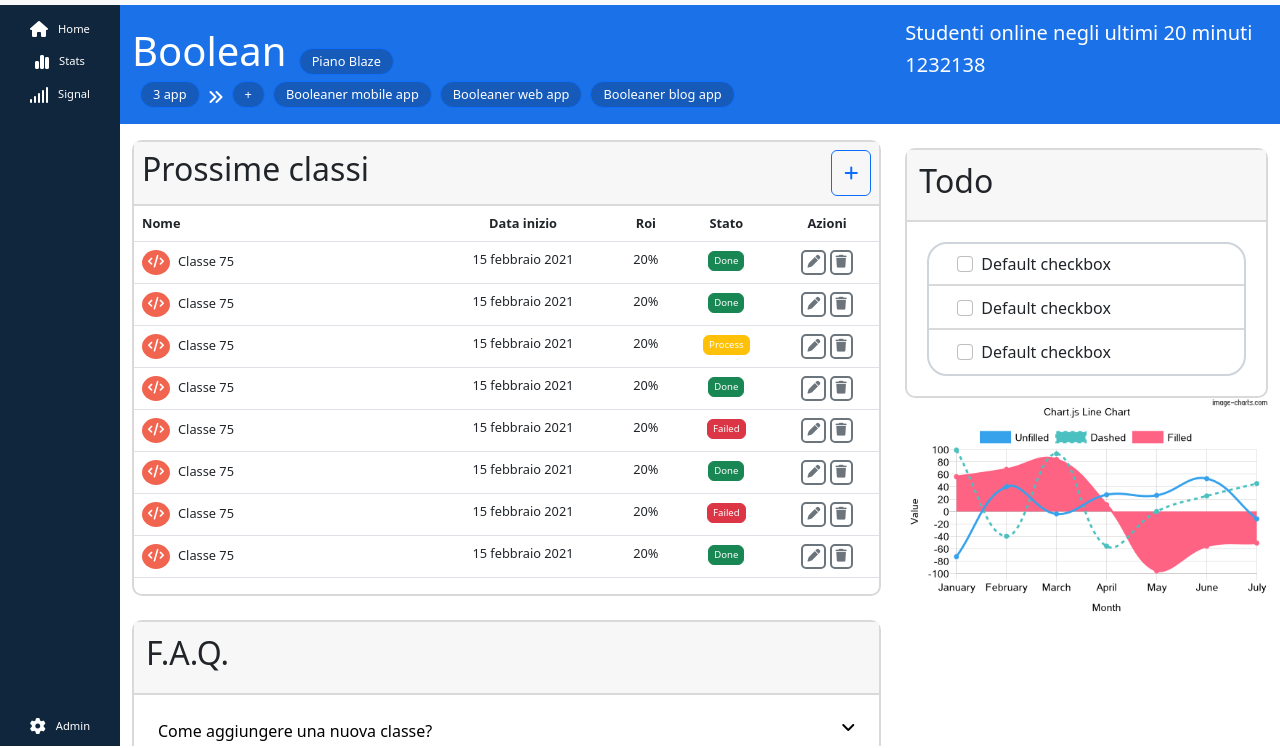
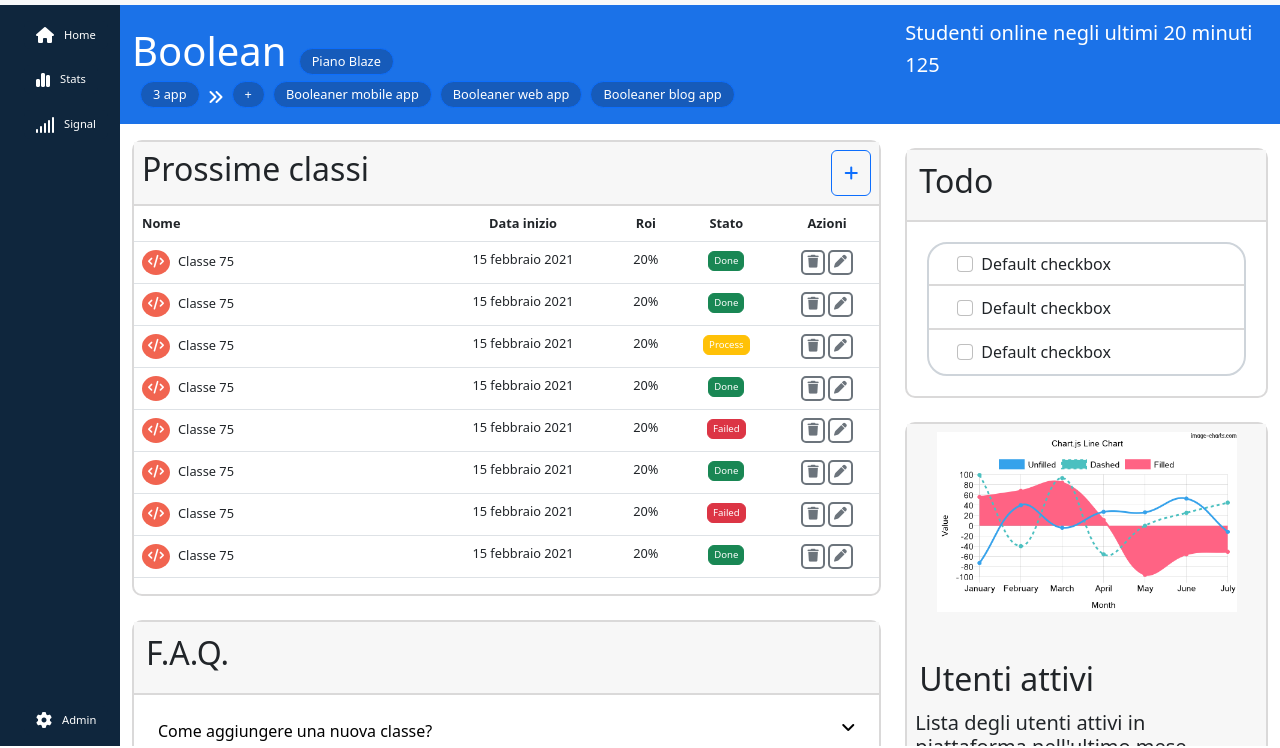
Before and after one commit to FrancescoMain/html-css-bootstrap-dashboard, a plain HTML site: page index.html in a window 1280 px wide. Shown: the part 52-800 px from the top of the page. Drawn offline with nearby package versions, Linux system fonts and the light colour scheme.

Commit message:
Graph and details

```diff
--- a/index.html
+++ b/index.html
@@ -44,9 +44,9 @@
                     <i class="fa-solid fa-bell"></i>
                 </button>
                 <ul class="dropdown-menu">
-                  <li><a class="dropdown-item" href="#">Action</a></li>
-                  <li><a class="dropdown-item" href="#">Another action</a></li>
-                  <li><a class="dropdown-item" href="#">Something else here</a></li>
+                  <li><a class="dropdown-item" href="#">Profilo</a></li>
+                  <li><a class="dropdown-item" href="#">Fatturazione</a></li>
+                  <li><a class="dropdown-item" href="#">Logout</a></li>
                 </ul>
               </div>
         </div>
@@ -57,23 +57,31 @@
             <!-- side bar  -->
             <div class="ms_side d-flex flex-column justify-content-between">
                 <div class="container">
-                    <div class="mt-3 d-flex justify-content-center align-items-center text-white">
+                    <div class="mt-3">
+                        <button type="button" class="btn btn-primary ms_navbut">
                             <i class="fa-solid fa-house"></i>
                             <span class="none ms_text_margin">Home</span>
+                        </button>
                     </div>
-                    <div class="mt-3 d-flex justify-content-center align-items-center text-white">
+                    <div class="mt-3">
+                        <button type="button" class="btn btn-primary ms_navbut">
                             <i class="fa-solid fa-chart-simple"></i>
                             <span class="none ms_text_margin">Stats</span>
+                        </button>
                     </div>
-                    <div class="mt-3 d-flex justify-content-center align-items-center text-white">
+                    <div class="mt-3">
+                        <button type="button" class="btn btn-primary ms_navbut">
                             <i class="fa-solid fa-signal"></i>
                             <span class="none ms_text_margin">Signal</span>
+                        </button>
                     </div>
                 </div>
                 <div class="container">
-                    <div class="mt-3 d-flex justify-content-center align-items-center text-white mb-4">
+                    <div class="mt-3">
+                        <button type="button" class="btn btn-primary ms_navbut mb-4">
                             <i class="fa-solid fa-gear"></i>
                             <span class="none ms_text_margin">Admin</span>
+                        </button>
                     </div>
                 </div>
             </div>
@@ -95,7 +103,7 @@
                     </div>
                     <div class="col col-lg-4 py-3 text-white">
                         <h5>Studenti online negli ultimi 20 minuti</h5>
-                        <h5>1232138</h5>
+                        <h5>125</h5>
                     </div>
                 </div>
 
@@ -109,15 +117,27 @@
 
                                 <div class="offcanvas offcanvas-end" tabindex="-1" id="offcanvasRight" aria-labelledby="offcanvasRightLabel">
                                     <div class="offcanvas-header">
-                                        <h5 class="offcanvas-title" id="offcanvasRightLabel">Offcanvas right</h5>
+                                        <h5 class="offcanvas-title" id="offcanvasRightLabel">Aggiungi Classe</h5>
                                         <button type="button" class="btn-close" data-bs-dismiss="offcanvas" aria-label="Close"></button>
                                     </div>
                                     <div class="offcanvas-body">
-                                        ...
+                                        <form>
+                                            <div class="mb-3">
+                                              <label for="Nome" class="form-label">Nome</label>
+                                              <input type="text" class="form-control" id="Nome" aria-describedby="emailHelp pl" placeholder="Classe --">
+                                            </div>
+                                            <div class="mb-3">
+                                              <label for="exampleInputPassword1" class="form-label">Password</label>
+                                              <input type="password" class="form-control" id="exampleInputPassword1">
+                                            </div>
+                                            <button type="submit" class="btn btn-primary">Salva</button>
+                                            <button type="reset" class="btn btn-warning">Reset</button>
+
+                                          </form>
                                     </div>
                                 </div>
                             </div>
-                            <table class="table">
+                            <table class="table table-hover">
                                 <thead>
                                     <tr>
                                         <th scope="col" class="th">Nome</th>
@@ -136,8 +156,12 @@
                                             <button type="button" class="btn btn-success ms_table_btn">Done</button>
                                         </td>
                                         <td class="text-center">
-                                            <i class="fa-solid fa-pen"></i>
+                                            <button type="button" class="btn btn-success ms_table_btn-tresh">
                                                 <i class="fa-solid fa-trash"></i>
+                                            </button>
+                                            <button type="button" class="btn btn-success ms_table_btn-tresh">                                                <i class="fa-solid fa-pen"></i>
+                                            </button>
+
                                         </td>
                                     </tr>
                                     <tr>
@@ -148,8 +172,11 @@
                                             <button type="button" class="btn btn-success ms_table_btn">Done</button>
                                         </td>
                                         <td class="text-center">
-                                            <i class="fa-solid fa-pen"></i>
+                                            <button type="button" class="btn btn-success ms_table_btn-tresh">
                                                 <i class="fa-solid fa-trash"></i>
+                                            </button>
+                                            <button type="button" class="btn btn-success ms_table_btn-tresh">                                                <i class="fa-solid fa-pen"></i>
+                                            </button>
                                         </td>
                                     </tr>
                                     <tr>
@@ -160,8 +187,11 @@
                                             <button type="button" class="btn btn-warning ms_table_btn">Process</button>
                                         </td>
                                         <td class="text-center">
-                                            <i class="fa-solid fa-pen"></i>
+                                            <button type="button" class="btn btn-success ms_table_btn-tresh">
                                                 <i class="fa-solid fa-trash"></i>
+                                            </button>
+                                            <button type="button" class="btn btn-success ms_table_btn-tresh">                                                <i class="fa-solid fa-pen"></i>
+                                            </button>
                                         </td>
                                     </tr>
                                     <tr>
@@ -172,8 +202,11 @@
                                             <button type="button" class="btn btn-success ms_table_btn">Done</button>
                                         </td>
                                        <td class="text-center">
-                                            <i class="fa-solid fa-pen"></i>
+                                        <button type="button" class="btn btn-success ms_table_btn-tresh">
                                             <i class="fa-solid fa-trash"></i>
+                                        </button>
+                                        <button type="button" class="btn btn-success ms_table_btn-tresh">                                                <i class="fa-solid fa-pen"></i>
+                                        </button>
                                         </td>
                                     </tr>
                                     <tr>
@@ -184,8 +217,11 @@
                                             <button type="button" class="btn btn-danger ms_table_btn">Failed</button>
                                         </td class="text-center">
                                         <td class="text-center">
-                                            <i class="fa-solid fa-pen"></i>
+                                            <button type="button" class="btn btn-success ms_table_btn-tresh">
                                                 <i class="fa-solid fa-trash"></i>
+                                            </button>
+                                            <button type="button" class="btn btn-success ms_table_btn-tresh">                                                <i class="fa-solid fa-pen"></i>
+                                            </button>
                                         </td>
                                     </tr>
                                     <tr>
@@ -196,8 +232,11 @@
                                             <button type="button" class="btn btn-success ms_table_btn">Done</button>
                                         </td>
                                         <td class="text-center">
-                                            <i class="fa-solid fa-pen"></i>
+                                            <button type="button" class="btn btn-success ms_table_btn-tresh">
                                                 <i class="fa-solid fa-trash"></i>
+                                            </button>
+                                            <button type="button" class="btn btn-success ms_table_btn-tresh">                                                <i class="fa-solid fa-pen"></i>
+                                            </button>
                                         </td>
                                     </tr>
                                     <tr>
@@ -208,8 +247,11 @@
                                             <button type="button" class="btn btn-danger ms_table_btn">Failed</button>
                                         </td>
                                         <td class="text-center">
-                                            <i class="fa-solid fa-pen"></i>
+                                            <button type="button" class="btn btn-success ms_table_btn-tresh">
                                                 <i class="fa-solid fa-trash"></i>
+                                            </button>
+                                            <button type="button" class="btn btn-success ms_table_btn-tresh">                                                <i class="fa-solid fa-pen"></i>
+                                            </button>
                                         </td>
                                     </tr>
                                     <tr>
@@ -220,8 +262,11 @@
                                             <button type="button" class="btn btn-success ms_table_btn">Done</button>
                                         </td>
                                         <td class="text-center">
-                                            <i class="fa-solid fa-pen"></i>
+                                            <button type="button" class="btn btn-success ms_table_btn-tresh">
                                                 <i class="fa-solid fa-trash"></i>
+                                            </button>
+                                            <button type="button" class="btn btn-success ms_table_btn-tresh">                                                <i class="fa-solid fa-pen"></i>
+                                            </button>
                                         </td>
                                     </tr>
                                 </tbody>
@@ -297,16 +342,29 @@
                                     </label>
                                 </div>
                             </div>
-
-
-
-
+                        </div>
+                        <div class="ms_list_container mt-4">
+                            <div class="ms_bb p-2">
+                                <div class="ms_graph">
+                                    <img src="img/cO2gvTs.png" alt="">
+                                </div>
+                                <h2 class="p-1 pt-5">Utenti attivi</h2>
+                                <h5>Lista degli utenti attivi in piattaforma nell'ultimo mese.</h5>
+                            </div>
+                            <div class="ms_bb_list p-3">
+                                <h5>Gennaio: 1200</h5>
+                            </div>
+                            <div class="ms_bb_list p-3">
+                                <h5>Gennaio: 1200</h5>
+                            </div>
+                            <div class="ms_bb_list p-3">
+                                <h5>Gennaio: 1200</h5>
+                            </div>
+                            <div class="p-3">
+                                <a href="">Visualizza report approfondito</a>
+                            </div>
                         </div>
 
-
-                        <div>
-                            <img src="img/cO2gvTs.png" alt="">
-                        </div>
                     </div>
                 </div>
             </div>
--- a/style.css
+++ b/style.css
@@ -50,7 +50,16 @@ img {
 
 .dropdown-menu[data-bs-popper] {
     top: 126%;
-    left: -357%;
+    left: -300%;
+}
+
+.ms_navbut {
+
+    background-color: #0f263d;
+    border: none;
+    display: flex;
+    align-items: center;
+
 }
 
 /* sidebar  */
@@ -165,6 +174,13 @@ img {
 
 }
 
+.ms_table_btn-tresh {
+    background-color: white;
+    border: none;
+    font-size: 0.8rem;
+    padding: 0;
+}
+
 /* list  */
 .ms_list_container {
 
@@ -198,6 +214,12 @@ p {
     margin: 20px;
     border: 2px solid  #ced4da;
     border-radius: 20px;
+
+}
+
+.ms_graph {
+    max-width: 500px;
+    margin: 0 auto;
 
 }
 
@@ -263,4 +285,8 @@ form .input-group-text {
         width: 120px;
 
     }
-  }
+
+    .ms_graph {
+        max-width: 300px;
+    }
+}
```
Lines whose indentation alone changed are shown as unchanged.
